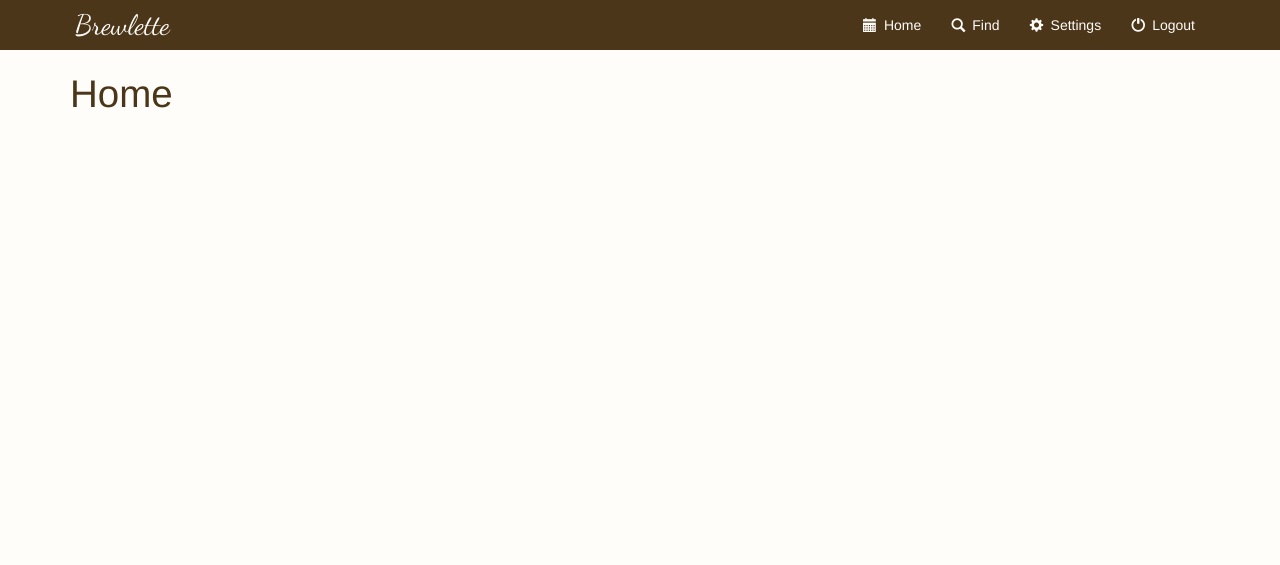
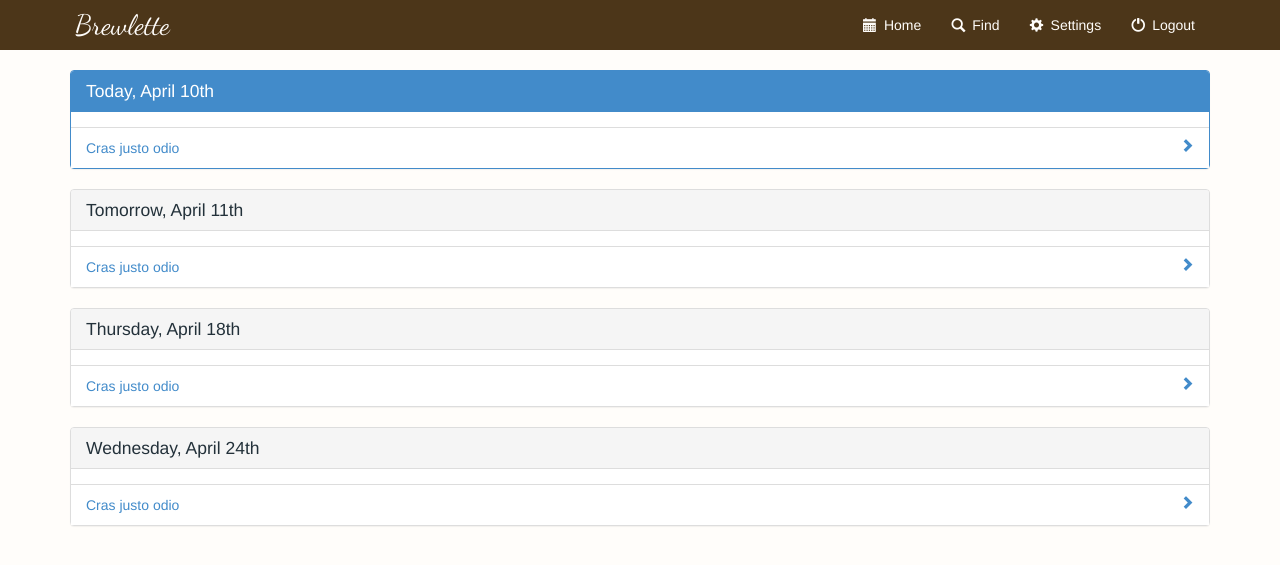
Before and after one commit to colbyr/brewlette, a Jekyll site: the page built from app/index.html, in a window 1280 px wide. Shown: the top 565 px of the page. Built offline with Jekyll 4.4.1, drawn with Linux system fonts in a browser that asks for light colours; Markdown is read by kramdown in place of the engine named in the settings; comment, search, counter and statistics services are not loaded.

Commit message:
added some coffee breaks to the homepage

```diff
--- a/app/index.html
+++ b/app/index.html
@@ -3,4 +3,51 @@ layout: main
 title: Home
 ---
 
-<h1>Home</h1>
+<div class="span12">
+  <ul class="coffee-breaks list-unstyled">
+    <li>
+      <div class="panel panel-primary coffee-break">
+        <div class="panel-heading">Today, April 10th</div>
+        <div class="list-group list-group-flush">
+          <a href="#" class="list-group-item">
+            Cras justo odio
+            <span class="glyphicon glyphicon-chevron-right"></span>
+          </a>
+        </div>
+      </div>
+    </li>
+    <li>
+      <div class="panel coffee-break">
+        <div class="panel-heading">Tomorrow, April 11th</div>
+        <div class="list-group list-group-flush">
+          <a href="#" class="list-group-item">
+            Cras justo odio
+            <span class="glyphicon glyphicon-chevron-right"></span>
+          </a>
+        </div>
+      </div>
+    </li>
+    <li>
+      <div class="panel coffee-break">
+        <div class="panel-heading">Thursday, April 18th</div>
+        <div class="list-group list-group-flush">
+          <a href="#" class="list-group-item">
+            Cras justo odio
+            <span class="glyphicon glyphicon-chevron-right"></span>
+          </a>
+        </div>
+      </div>
+    </li>
+    <li>
+      <div class="panel coffee-break">
+        <div class="panel-heading">Wednesday, April 24th</div>
+        <div class="list-group list-group-flush">
+          <a href="#" class="list-group-item">
+            Cras justo odio
+            <span class="glyphicon glyphicon-chevron-right"></span>
+          </a>
+        </div>
+      </div>
+    </li>
+  </ul>
+</div>
--- a/assets/css/main.css
+++ b/assets/css/main.css
@@ -3,7 +3,7 @@
 body {
   background-color: #FFFDFA;
   color: #23313A;
-  padding-top: 54px;
+  padding-top: 70px;
   position: relative;
 }
 
@@ -74,6 +74,12 @@ body > .container,
     }
 
 @media screen and (max-width: 768px) {
+  .brewlette .coffee-break .list-group-flush {
+    margin-top: -1px;
+  }
+  .brewlette .coffee-break .panel-heading {
+    margin-bottom: 0;
+  }
   .brewlette .navbar {
     padding: 10px 0;
   }
```
